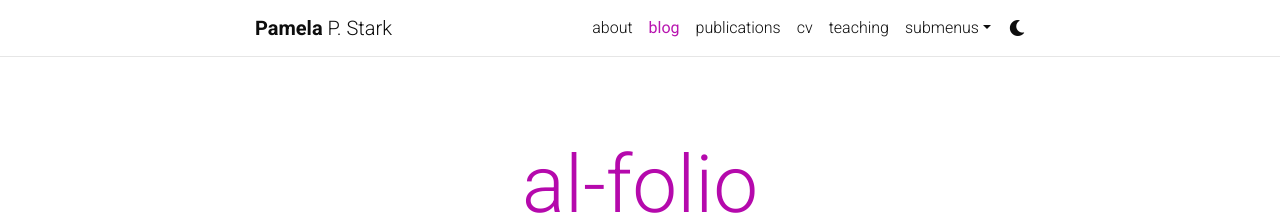
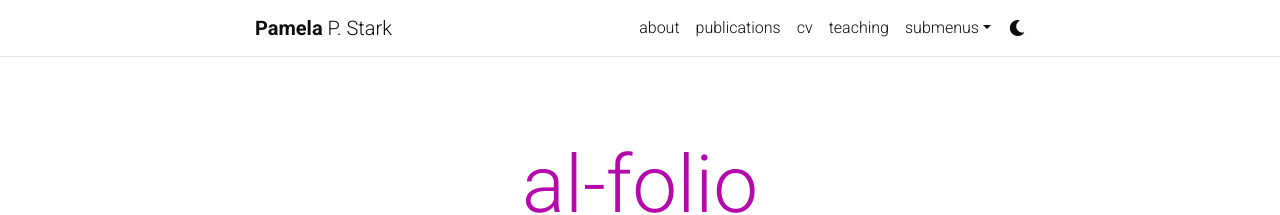
Before and after one commit to pamelastark/pamelastark.github.io, a Jekyll site: the page built from blog/index.html, in a window 1280 px wide. Shown: the top 215 px of the page. Built offline with Jekyll 4.4.1, drawn with Linux system fonts in a browser that asks for light colours; the list of posts is cut into pages by our own code; comment, search, counter and statistics services are not loaded; a style sheet for code colours, icons or effects is not loaded.

Commit message:
Removed blog

```diff
--- a/_includes/header.html
+++ b/_includes/header.html
@@ -54,11 +54,11 @@
               {% if site.blog_nav_title %}
               <!-- Blog -->
               <li class="nav-item {% if page.url contains 'blog' %}active{% endif %}">
-                <a class="nav-link" href="{{ '/blog/' | relative_url }}">{{ site.blog_nav_title }}
+  <!--              <a class="nav-link" href="{{ '/blog/' | relative_url }}">{{ site.blog_nav_title }}
                   {%- if page.url contains 'blog' -%}
                   <span class="sr-only">(current)</span>
                   {%- endif -%}
-                </a>
+                </a> -->
               </li>
               {%- endif %}
 
```
Also changed, not shown: 1 other file.
